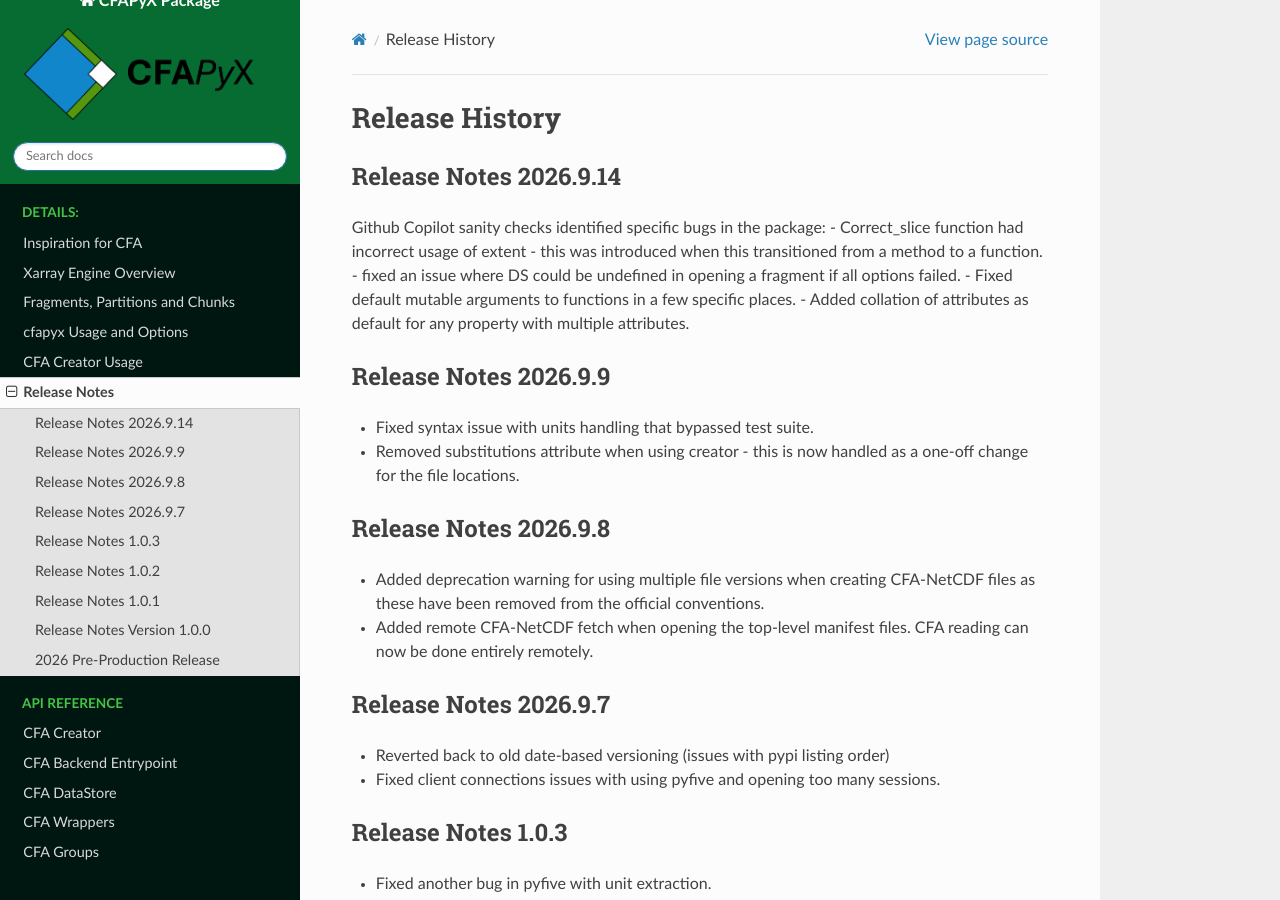
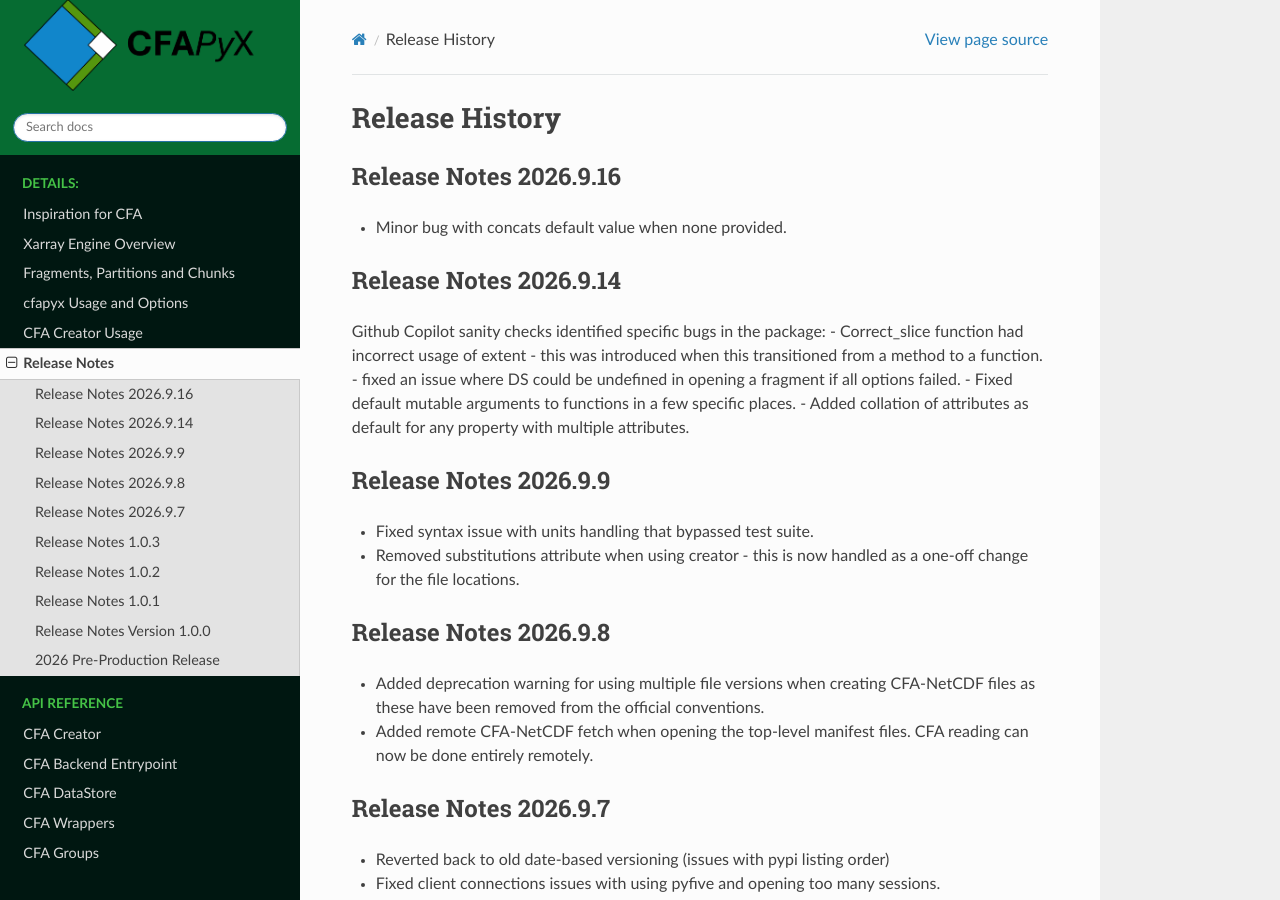
Before and after one commit to cedadev/CFAPyX, a Sphinx documentation site: the page built from docs/source/releases.rst, in a window 1280 px wide and 900 px high. Built offline with Sphinx 7.4.7 and the Read the Docs theme 3.1.0, drawn with Linux system fonts in a browser that asks for light colours.

Commit message:
Updated version

```diff
--- a/docs/source/releases.rst
+++ b/docs/source/releases.rst
@@ -1,6 +1,10 @@
 ===============
 Release History
 ===============
+
+Release Notes 2026.9.16
+-----------------------
+- Minor bug with concats default value when none provided.
 
 Release Notes 2026.9.14
 -----------------------
--- a/pyproject.toml
+++ b/pyproject.toml
@@ -1,6 +1,6 @@
 [project]
 name = "cfapyx"
-version = "2026.9.14"
+version = "2026.9.16"
 description = "The pure-Python implementation of the CF Aggregation conventions, including the Xarray engine to enable reading CFA-netCDF files."
 authors = [
     {name = "Daniel Westwood",email = "daniel.westwood@stfc.ac.uk"}
```
